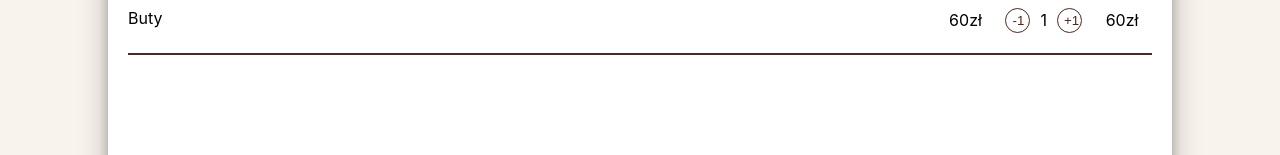
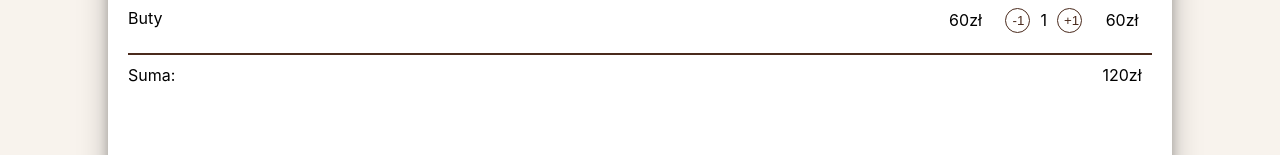
Before and after one commit to kernelgonnapanic/xstate-checkout, a React (Create React App) app: page /cart in a window 1280 px wide. Shown: the part 218-373 px from the top of the page. Built offline with nearby package versions, Linux system fonts and the light colour scheme.

Commit message:
Allow to change products quantity in the cart

```diff
--- /dev/null
+++ b/src/atoms/Row.tsx
@@ -0,0 +1,18 @@
+import styled from 'styled-components';
+
+export const Row = styled.div`
+  display: flex;
+  flex-direction: row;
+  margin: 10px 0;
+`
+
+export const Name = styled.div`
+  flex: 1;
+`
+
+export const Cell = styled.div`
+  flex-basis: 60px;
+  justify-content: center;
+  align-items: center;
+  display: flex;
+`
--- a/src/molecules/ListElement.tsx
+++ b/src/molecules/ListElement.tsx
@@ -1,28 +1,13 @@
 import { Product } from "../state";
 import styled from 'styled-components';
+import { displayPrice } from "../utils/money";
+import { Cell, Name, Row } from "../atoms/Row";
 
 interface ListElementProps {
   product: Product;
   onRemove: () => void;
   onAdd: () => void;
 }
-
-const Row = styled.div`
-  display: flex;
-  flex-direction: row;
-  margin: 10px 0;
-`
-
-const Name = styled.div`
-  flex: 1;
-`
-
-const Cell = styled.div`
-  flex-basis: 60px;
-  justify-content: center;
-  align-items: center;
-  display: flex;
-`
 
 const Button = styled.button`
   border-radius: 50%;
@@ -32,11 +17,12 @@ const Button = styled.button`
   height: 25px;
   background-color: transparent;
   margin: 0 10px;
+
+  &:disabled {
+    color: gray;
+    border-color: gray;
+  }
 `
-
-const displayPrice = (price: number) => {
-  return `${price / 100}zł`;
-}
 
 const ListElement = ({product, onRemove, onAdd}: ListElementProps) => {
   return (
@@ -44,7 +30,7 @@ const ListElement = ({product, onRemove, onAdd}: ListElementProps) => {
       <Name>{product.name}</Name>
       <Cell>{displayPrice(product.price)}</Cell>
       <Cell>
-        <Button onClick={onRemove}>-1</Button>
+        <Button disabled={product.quantity < 1} onClick={onRemove}>-1</Button>
         {product.quantity}
         <Button onClick={onAdd}>+1</Button>
       </Cell>
--- a/src/organisms/CartList.tsx
+++ b/src/organisms/CartList.tsx
@@ -1,25 +1,38 @@
-import { useMachine } from "@xstate/react"
+import { useMachine, useSelector } from "@xstate/react"
 import styled from 'styled-components';
+import { Cell, Name, Row } from "../atoms/Row";
 import ListElement from "../molecules/ListElement";
 import checkoutMachine, { Product } from "../state"
+import { displayPrice } from "../utils/money";
 
 const List = styled.section`
   padding-bottom: 10px;
   border-bottom: 2px solid rgb(74, 42, 28);
 `;
 
+const getSum = (state: typeof checkoutMachine) =>
+  state.context.cart.reduce((sum, elem) => sum + elem.price * elem.quantity, 0)
+
 const CartList = () => {
-  const [current, send] = useMachine(checkoutMachine);
+  const [current, send, service] = useMachine(checkoutMachine);
+  const sum = useSelector(service, getSum);
   const cart = current.context.cart;
   return (
+    <>
     <List>
     {cart.map((elem: Product) =>
       <ListElement
+        key={elem.id}
         product={elem}
         onRemove={() => send('REMOVE_PRODUCT', {productId: elem.id})}
         onAdd={()=> send('ADD_PRODUCT', {productId: elem.id})}
       />)}
     </List>
+    <Row>
+      <Name>Suma:</Name>
+      <Cell>{displayPrice(sum)}</Cell>
+    </Row>
+    </>
   )
 };
 
--- a/src/state/index.ts
+++ b/src/state/index.ts
@@ -31,7 +31,7 @@ const shippmentMethods : ShippmentMethod[] = [{
 
 type PaymentMethod = 'creditCard' | 'GooglePay' | 'test';
 
-interface CheckoutState {
+export interface CheckoutState {
   cart: Product[];
   address: Address | null;
   shippmentMethod: ShippmentMethod | null;
@@ -63,20 +63,27 @@ const checkoutMachine = createMachine<CheckoutState>({
     cart: {
       on: {
         ADD_PRODUCT: {
-          actions: assign((context, event) => {
-            const updatedProduct = context.cart.find(product => product.id === event.productId);
+          actions: assign({
+            cart: (context, event) => {
 
-            return {
-              ...context,
+              return context.cart.map(product => {
+                if (product.id === event.productId) {
+                  return {...product, quantity: product.quantity + 1}
+                }
+                return product
+              });
             }
           }),
         },
         REMOVE_PRODUCT: {
-          actions: assign((context, event) => { //TODO: type it in a better way
-            const updatedProduct = context.cart.find(product => product.id === event.productId);
-            console.log(updatedProduct);
-            return {
-              ...context
+          actions: assign({
+            cart: (context, event) => {
+              return context.cart.map(product => {
+                if (product.id === event.productId) {
+                  return {...product, quantity: product.quantity - 1}
+                }
+                return product
+              });
             }
           }),
         }
--- /dev/null
+++ b/src/utils/money.tsx
@@ -0,0 +1,3 @@
+export const displayPrice = (price: number) => {
+  return `${price / 100}zł`;
+}
```
